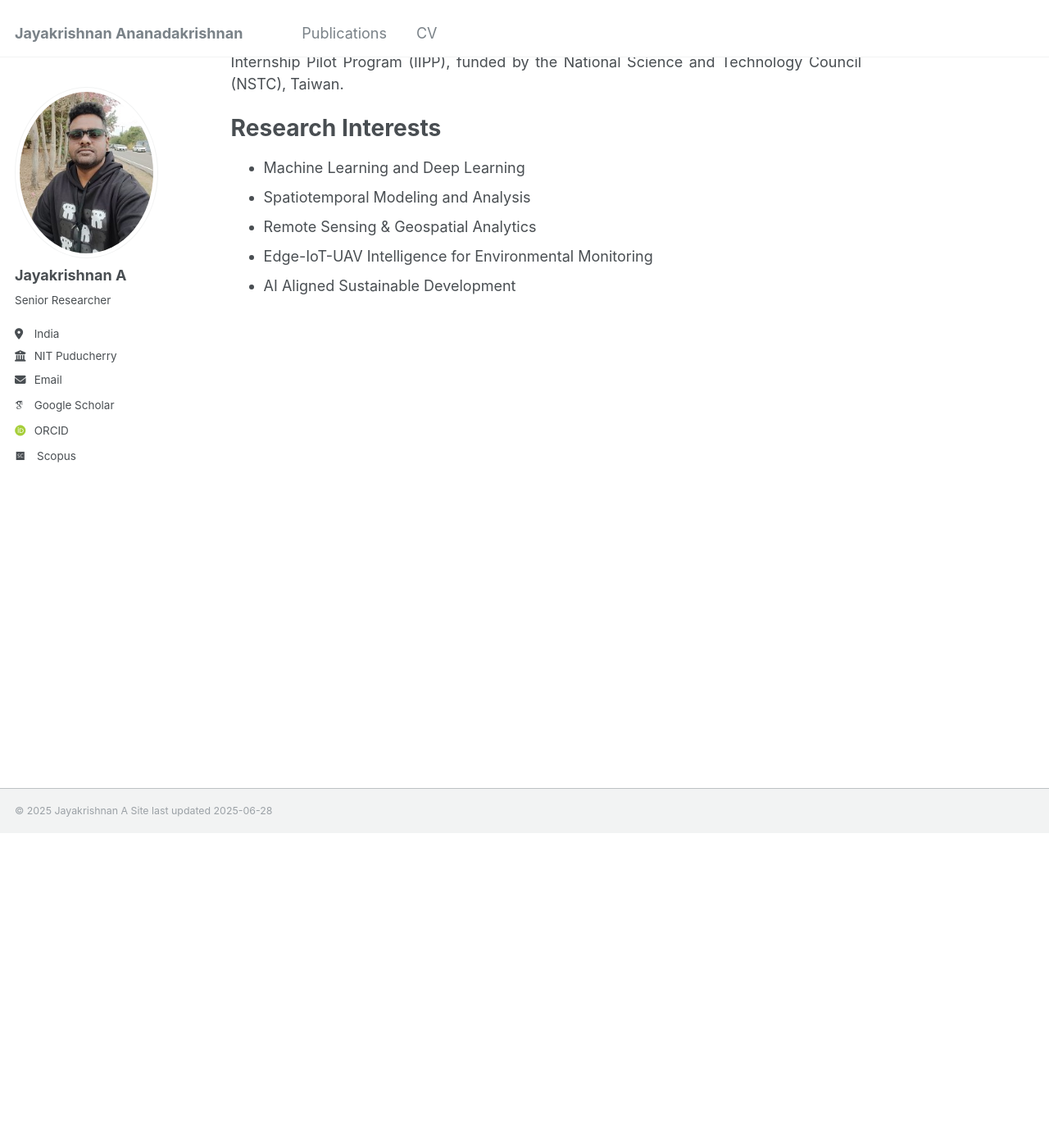
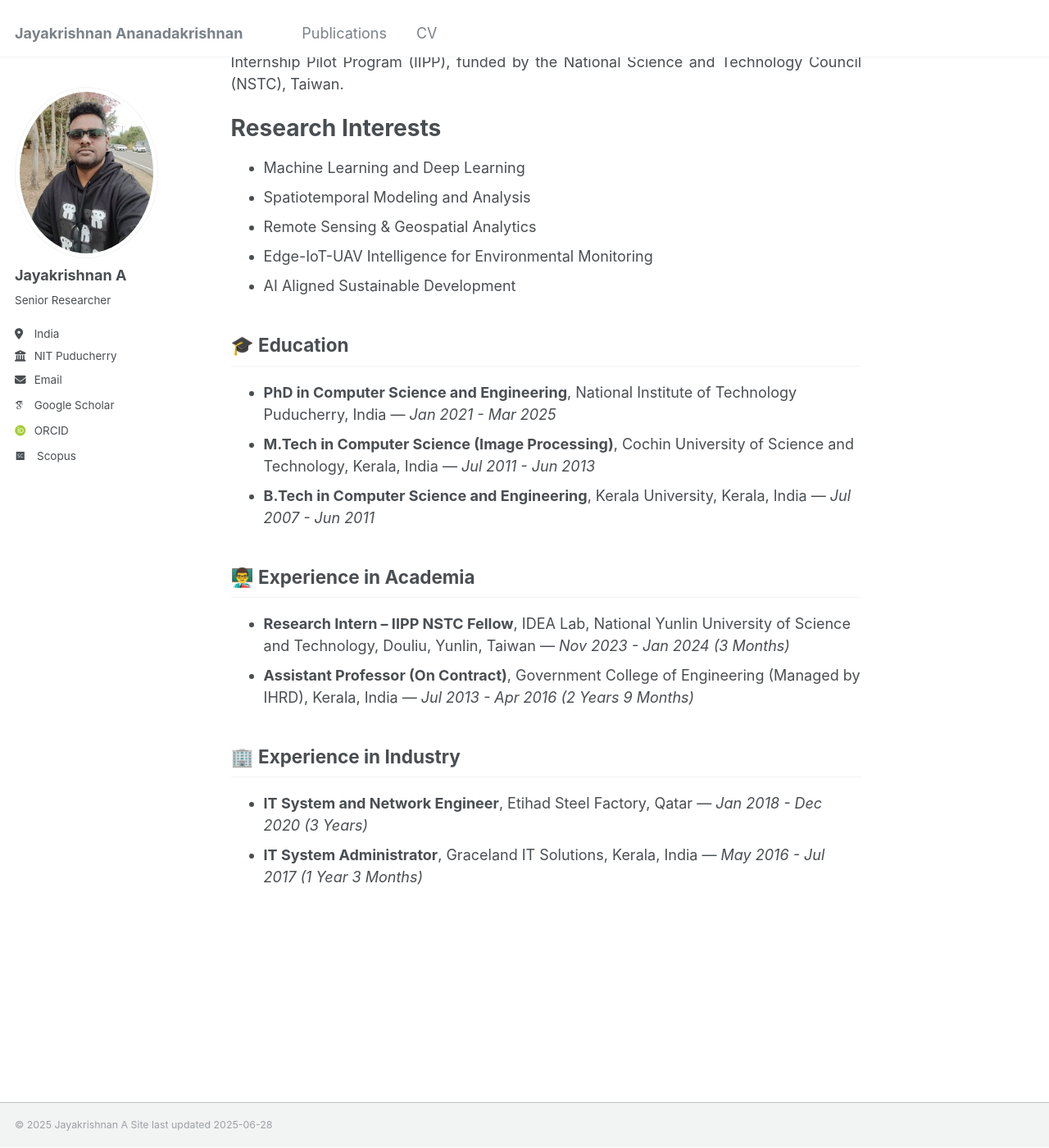
Before and after one commit to Jayakrishnan-A/jayakrishnan-a.github.io, a Jekyll site: the page built from _pages/about.md, in a window 1280 px wide and 1400 px high, scrolled down 383 px. Shown: the whole window at 82% size. Built offline with Jekyll 4.4.1, drawn with Linux system fonts in a browser that asks for light colours; some web fonts are replaced.

Commit message:
Update about.md

```diff
--- a/_pages/about.md
+++ b/_pages/about.md
@@ -15,3 +15,16 @@ Research Interests
 - Remote Sensing & Geospatial Analytics
 - Edge-IoT-UAV Intelligence for Environmental Monitoring
 - AI Aligned Sustainable Development
+
+## 🎓 Education
+- **PhD in Computer Science and Engineering**, National Institute of Technology Puducherry, India — *Jan 2021 - Mar 2025*
+- **M.Tech in Computer Science (Image Processing)**, Cochin University of Science and Technology, Kerala, India — *Jul 2011 - Jun 2013*
+- **B.Tech in Computer Science and Engineering**, Kerala University, Kerala, India — *Jul 2007 - Jun 2011*
+
+## 👨‍🏫 Experience in Academia
+- **Research Intern – IIPP NSTC Fellow**, IDEA Lab, National Yunlin University of Science and Technology, Douliu, Yunlin, Taiwan — *Nov 2023 - Jan 2024 (3 Months)*
+- **Assistant Professor (On Contract)**, Government College of Engineering (Managed by IHRD), Kerala, India — *Jul 2013 - Apr 2016 (2 Years 9 Months)*
+
+## 🏢 Experience in Industry
+- **IT System and Network Engineer**, Etihad Steel Factory, Qatar — *Jan 2018 - Dec 2020 (3 Years)*
+- **IT System Administrator**, Graceland IT Solutions, Kerala, India — *May 2016 - Jul 2017 (1 Year 3 Months)*
```
